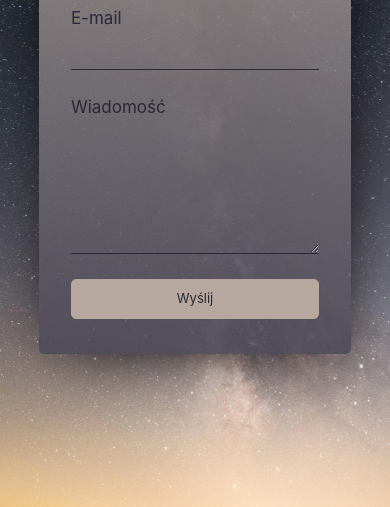
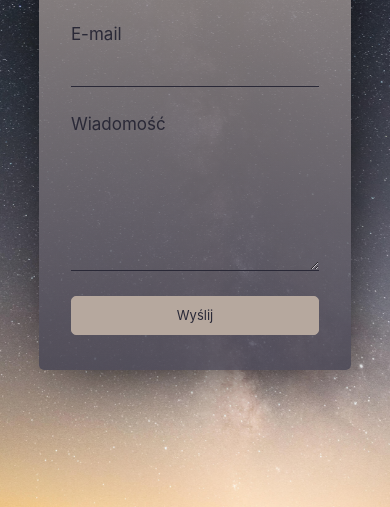
Before and after one commit to weronikawoszczek/GV, a website: page kontakt.html in a window 390 px wide. Shown: the part 337-844 px from the top of the page. Drawn offline with nearby package versions, Linux system fonts and the light colour scheme; a web font is replaced by a local one.

Commit message:
change margins

```diff
--- a/assets/scss/elements/_form.scss
+++ b/assets/scss/elements/_form.scss
@@ -6,7 +6,7 @@
   font-family: -apple-system, Arial, sans-serif;
   font-size: 1.2rem;
   line-height: 1.5;
-  margin: 35px 0;
+  margin: 55px 0 35px;
   padding: 35px;
   width: 60%;
   max-width: 864px;
@@ -25,6 +25,14 @@
   @include media-breakpoint-down(sm) {
     width: 80%;
     padding: 35px 10px;
+    margin-top: 45px;
+  }
+
+  &.contact {
+    margin-top: 10px;
+    @media (max-width: 1024px) {
+      margin-top: 0;
+    }
   }
 
   &.hidden {
@@ -107,19 +115,23 @@
     color: $main-light;
   }
 
-  &.with-icon{
+  &.with-icon {
     margin-bottom: 10px;
     align-items: center;
-    input{
+
+    input {
       cursor: pointer;
       margin: 0;
     }
+
     input[type="checkbox"]:checked + label {
       color: white;
-      img{
+
+      img {
         filter: grayscale(1);
       }
     }
+
     label {
       color: $main--lighter;
       cursor: pointer;
@@ -128,23 +140,27 @@
       margin: 0;
       line-height: 1;
       @include animate;
-      &:hover{
+
+      &:hover {
         color: white;
         @include animate;
-        img{
+
+        img {
           @include animate;
           filter: grayscale(1);
         }
       }
     }
-    i{
+
+    i {
       margin: 0 10px;
       font-size: 25px;
       width: 25px;
       text-align: center;
       cursor: pointer;
     }
-    img{
+
+    img {
       max-width: 25px;
       height: 25px;
       margin: 0 10px;
@@ -153,24 +169,29 @@
       filter: grayscale(0);
       @include animate;
     }
-    &:first-of-type{
+
+    &:first-of-type {
       margin-top: 5px;
     }
-    &:last-of-type{
+
+    &:last-of-type {
       margin-bottom: 0;
     }
   }
 
-  &.with-radio{
+  &.with-radio {
     margin-bottom: 5px;
     flex-wrap: nowrap;
-    label{
+
+    label {
       margin-left: 10px;
     }
-    &:first-of-type{
+
+    &:first-of-type {
       margin-top: 5px;
     }
-    &:last-of-type{
+
+    &:last-of-type {
       margin-bottom: 0;
     }
   }
--- a/assets/scss/elements/_layout.scss
+++ b/assets/scss/elements/_layout.scss
@@ -118,6 +118,14 @@ p {
   position: relative;
   overflow-x: hidden;
   padding-top: 125px;
+  justify-content: center;
+
+  @media (max-width: 1024px) {
+    top: -15px;
+  }
+  @include media-breakpoint-down(sm) {
+    top: -25px;
+  }
 }
 
 .text-carousel {
--- a/kontakt.html
+++ b/kontakt.html
@@ -57,7 +57,7 @@
 
 <div class="page-limiter">
 
-    <div class="form-wrapper">
+    <div class="form-wrapper contact">
         <h3>Napisz do nas</h3>
 
         <form method="post" action="contact-form-process.php">
```
Also changed, not shown: dist/assets/css/main.min.css.
